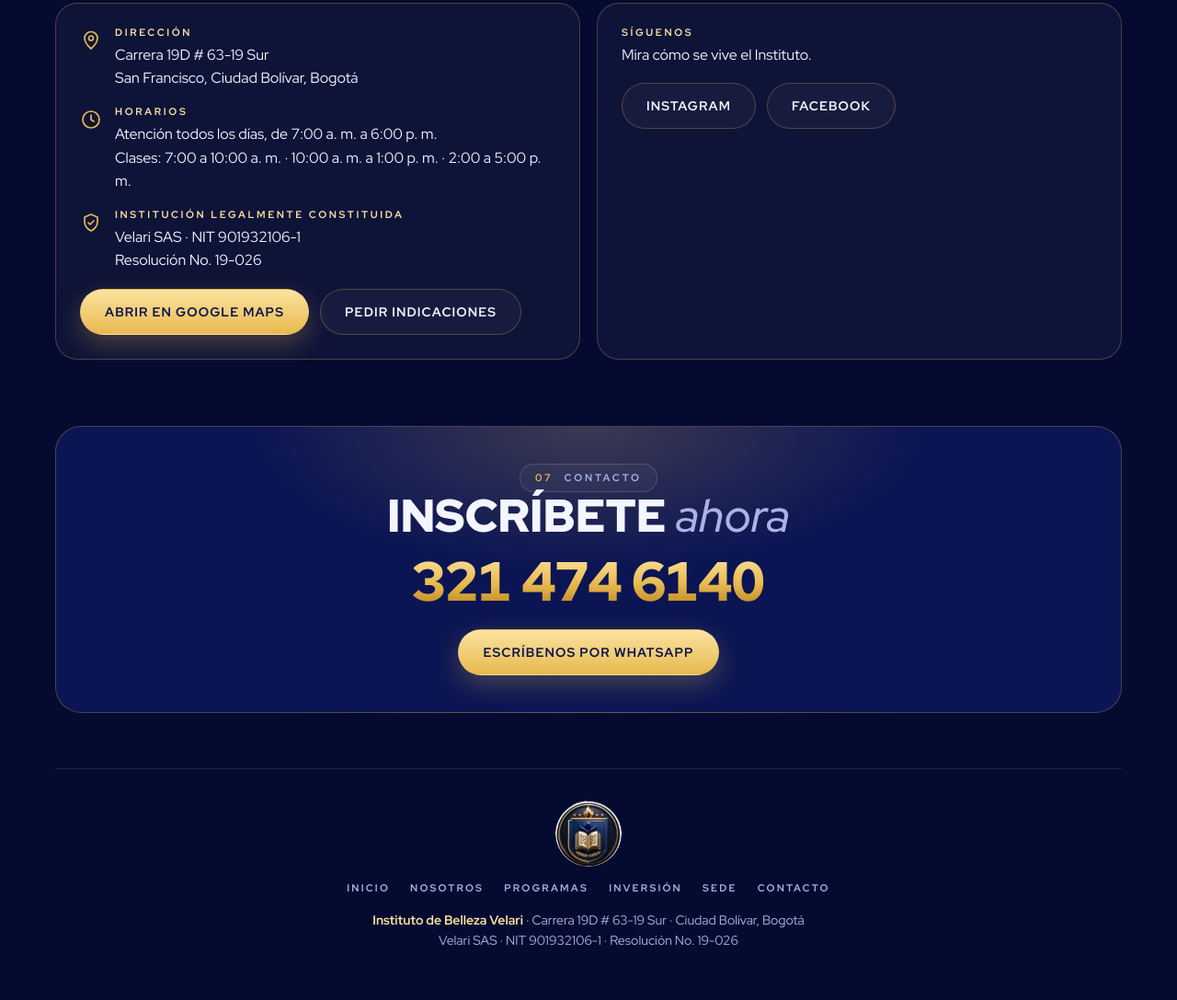
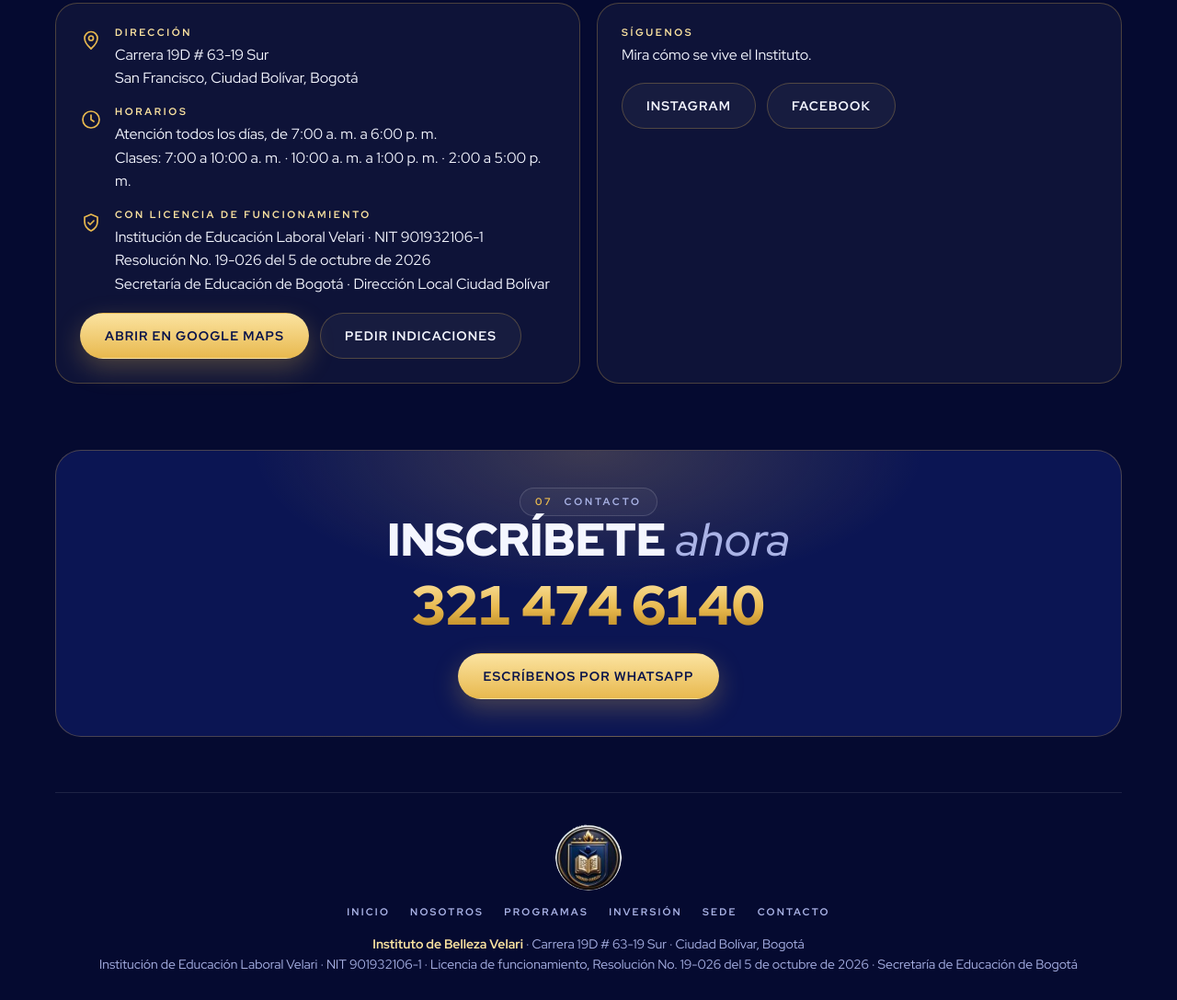
Before and after one commit to xandresxx10-coder/velari-instituto, a plain HTML site: page index.html in a window 1280 px wide. Shown: the part 3888-4975 px from the top of the page at 92% size. Before the commit the page ends 4950 px from the top, so only its background shows below. Drawn offline with Linux system fonts and the light colour scheme.

Commit message:
Texto legal con licencia y fecha
Co-Authored-By: Claude Sonnet 5.5 <noreply@anthropic.com>

```diff
--- a/index.html
+++ b/index.html
@@ -246,7 +246,7 @@ footer p{margin:0}
       <div class="card">
         <div class="row"><svg viewBox="0 0 24 24" fill="none" stroke="currentColor" stroke-width="1.700" stroke-linecap="round" stroke-linejoin="round" aria-hidden="true"><path d="M12 21s7-6.100 7-11.500A7 7 0 0 0 5 9.500C5 14.900 12 21 12 21Z"/><circle cx="12" cy="9.500" r="2.500"/></svg><div><b>Dirección</b>Carrera 19D # 63-19 Sur<br>San Francisco, Ciudad Bolívar, Bogotá</div></div>
         <div class="row"><svg viewBox="0 0 24 24" fill="none" stroke="currentColor" stroke-width="1.700" stroke-linecap="round" stroke-linejoin="round" aria-hidden="true"><circle cx="12" cy="12" r="9"/><path d="M12 7v5l3 2"/></svg><div><b>Horarios</b>Atención todos los días, de 7:00 a. m. a 6:00 p. m.<br>Clases: 7:00 a 10:00 a. m. · 10:00 a. m. a 1:00 p. m. · 2:00 a 5:00 p. m.</div></div>
-        <div class="row"><svg viewBox="0 0 24 24" fill="none" stroke="currentColor" stroke-width="1.700" stroke-linecap="round" stroke-linejoin="round" aria-hidden="true"><path d="M12 3l7 3v5c0 4.500-3 8-7 10-4-2-7-5.500-7-10V6l7-3Z"/><path d="M9 12l2 2 4-4"/></svg><div><b>Institución legalmente constituida</b>Velari SAS · NIT 901932106-1<br>Resolución No. 19-026</div></div>
+        <div class="row"><svg viewBox="0 0 24 24" fill="none" stroke="currentColor" stroke-width="1.700" stroke-linecap="round" stroke-linejoin="round" aria-hidden="true"><path d="M12 3l7 3v5c0 4.500-3 8-7 10-4-2-7-5.500-7-10V6l7-3Z"/><path d="M9 12l2 2 4-4"/></svg><div><b>Con licencia de funcionamiento</b>Institución de Educación Laboral Velari · NIT 901932106-1<br>Resolución No. 19-026 del 5 de octubre de 2026<br>Secretaría de Educación de Bogotá · Dirección Local Ciudad Bolívar</div></div>
         <div class="cta-row" style="margin-top:0">
           <a class="btn btn-gold" href="https://www.google.com/maps/search/?api=1&amp;query=Carrera+19D+63-19+Sur+Bogot%C3%A1" target="_blank" rel="noopener">Abrir en Google Maps</a>
           <a class="btn btn-line" href="https://wa.me/573214746140?text=Hola%2C%20%C2%BFme%20pueden%20indicar%20c%C3%B3mo%20llegar%20al%20Instituto%20de%20Belleza%20Velari%3F" target="_blank" rel="noopener">Pedir indicaciones</a>
@@ -274,7 +274,7 @@ footer p{margin:0}
   <footer>
     <img src="assets/emblema.png" alt="Escudo del Instituto de Belleza Velari" width="72" height="72" loading="lazy">
     <nav aria-label="Pie"><a href="#inicio">Inicio</a><a href="#nosotros">Nosotros</a><a href="#programas">Programas</a><a href="#inversion">Inversión</a><a href="#sede">Sede</a><a href="#contacto">Contacto</a></nav>
-    <p><b style="color:var(--gold-hi)">Instituto de Belleza Velari</b> · Carrera 19D # 63-19 Sur · Ciudad Bolívar, Bogotá<br>Velari SAS · NIT 901932106-1 · Resolución No. 19-026</p>
+    <p><b style="color:var(--gold-hi)">Instituto de Belleza Velari</b> · Carrera 19D # 63-19 Sur · Ciudad Bolívar, Bogotá<br>Institución de Educación Laboral Velari · NIT 901932106-1 · Licencia de funcionamiento, Resolución No. 19-026 del 5 de octubre de 2026 · Secretaría de Educación de Bogotá</p>
   </footer>
 </div>
 
```
